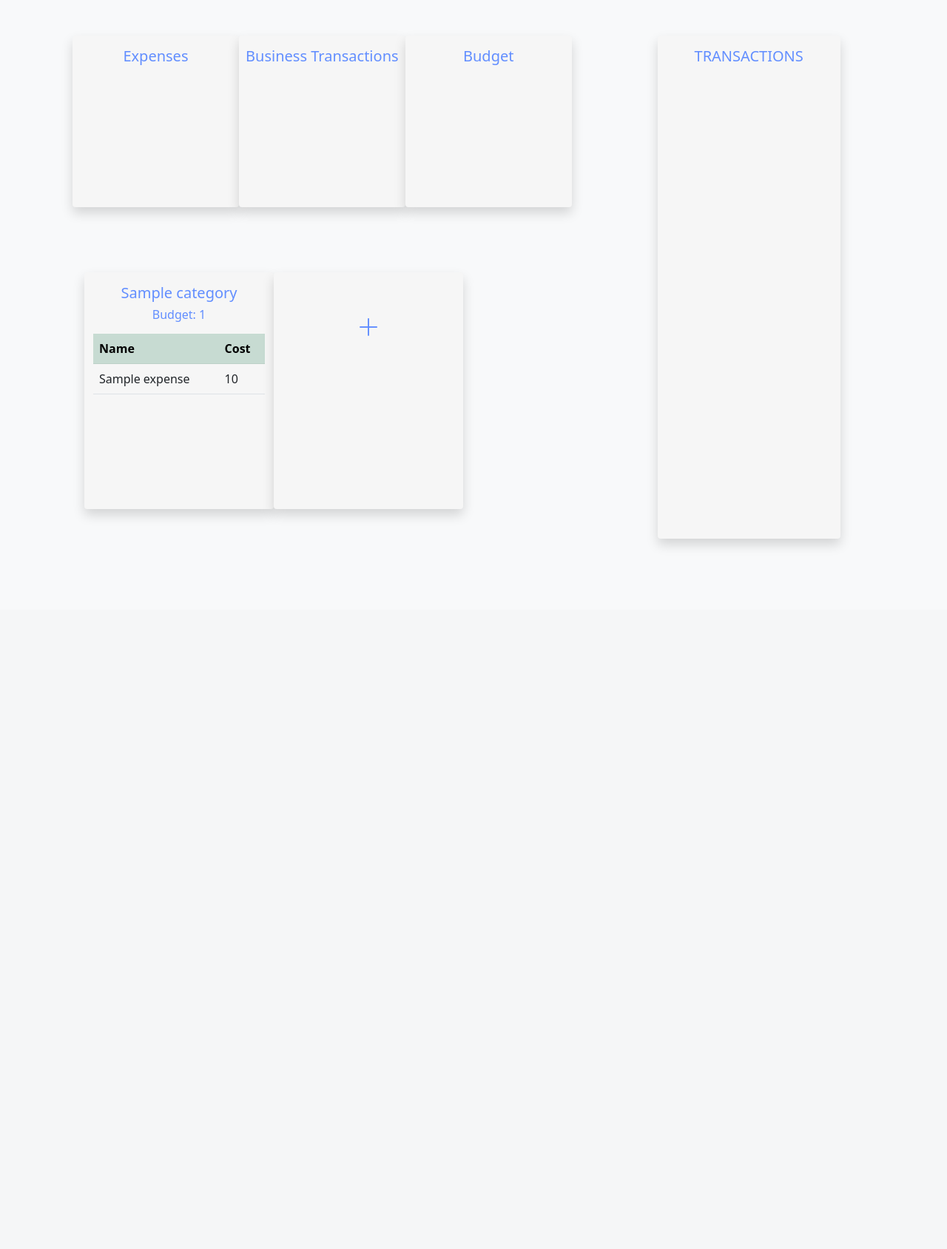
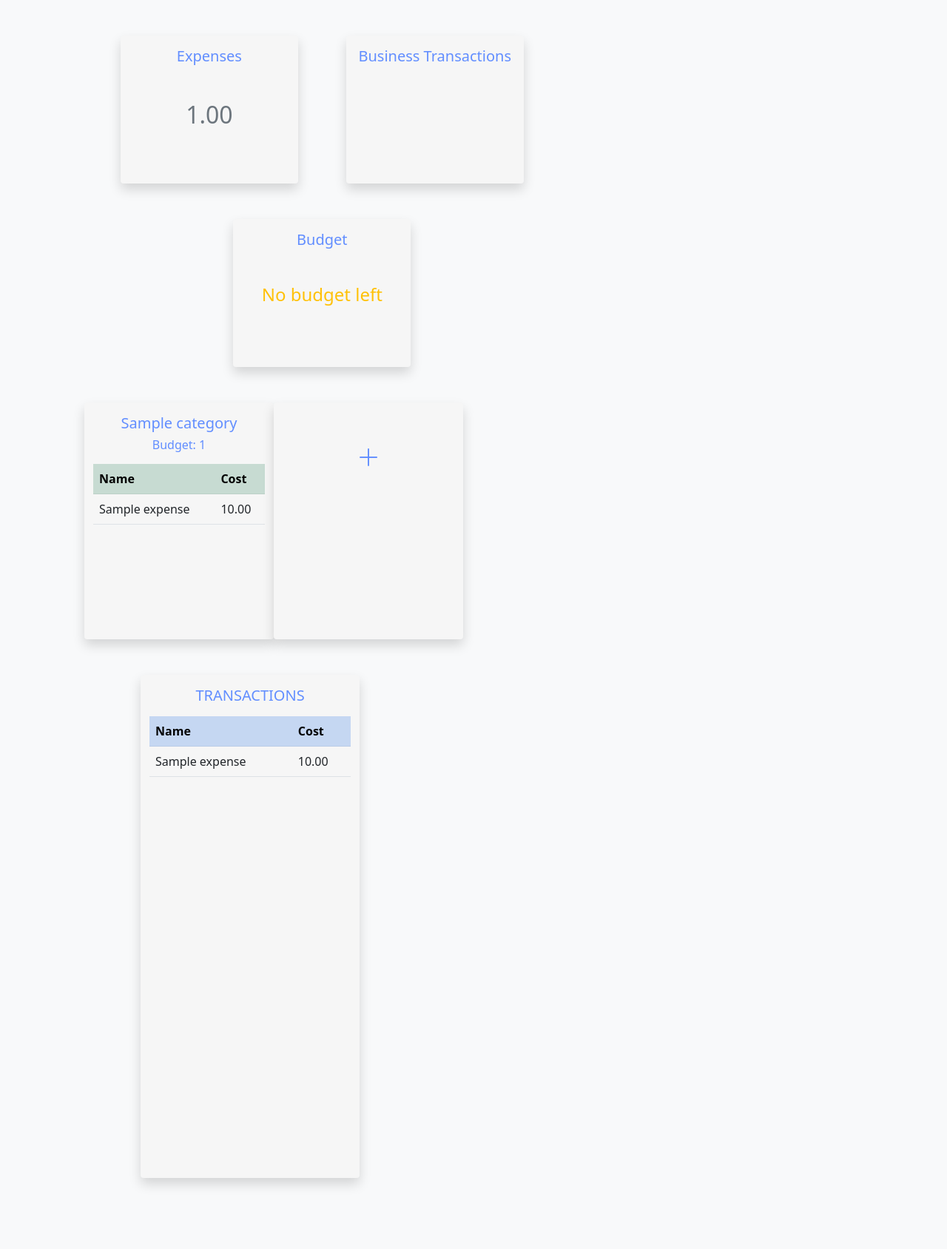
Before and after one commit to 0IUwUL/G-Track, a CodeIgniter app: page /Expense_Tracker_Elec-4/dashboard in a window 1280 px wide. Shown: the part 64-1752 px from the top of the page at 74% size. Before the commit the page ends 802 px from the top, so only its background shows below. Run offline with CodeIgniter, Linux system fonts and the light colour scheme; the visitor is signed in with stand-in values (Sample User, id 1); tables that the repository leaves empty hold one stand-in row (values such as "Sample post").

Commit message:
Dashboard transaction and 2 fill active

```diff
--- a/application/controllers/Pages.php
+++ b/application/controllers/Pages.php
@@ -20,11 +20,16 @@ class Pages extends CI_Controller {
         if($page == 'dashboard'){
             $val["display"] = $this->category->get();
 
+            // for displaying expenses per category
             foreach ($val['display'] as $items){
                 $hold = $this->category->get_expense($items['id']);
                 array_push($val['display'][$j], $hold);
                 $j+=1;
             }
+            $val['total'] = $this->total($val['display']);
+            $val['budget'] = $this->remaining($val);
+            // getting all expenses under the current user
+            $val['transaction'] = $this->expense->get_transaction($this->session->userdata('user_id'));
             $this->load->view("pages/".$page, $val);
         }else
             $this->load->view("pages/".$page);
@@ -37,4 +42,33 @@ class Pages extends CI_Controller {
         $this->load->view("pages/".$hold);
         $this->load->view("template/footer");
     }
+
+    public function total($arr){
+        $sum = 0;
+        foreach ($arr as $items){
+            $sum += $items['expensed'];
+        }
+        return $sum;
+    }
+
+    public function remaining($arr){
+        $bud = 0;
+        foreach ($arr['display'] as $CBud){
+            $bud += $CBud['budget'];
+        }
+        if ($bud < $arr['total']){
+            $det['color'] = "danger";
+            $det['status'] = "Over Expense!";
+            $det['margin'] = 5;
+        }elseif ($bud == $arr['total']){
+            $det['color'] = "warning";
+            $det['status'] = "No budget left";
+            $det['margin'] = 5;
+        }else{
+            $det['color'] = "secondary";
+            $det['status'] = "There is some budget left";
+            $det['margin'] = 4;
+        }
+        return $det;
+    }
 }
--- a/application/models/Category_model.php
+++ b/application/models/Category_model.php
@@ -53,8 +53,6 @@ class Category_model extends CI_Model{
                 ->update('categories');
     }
 
-
-
     public function get_expense($id){
         $this->db->select('*');
         $this->db->from('expense');
--- a/application/models/Expense_model.php
+++ b/application/models/Expense_model.php
@@ -45,6 +45,15 @@ class Expense_model extends CI_Model{
             return false;
         }
     }
+
+    public function get_transaction($id){
+        $this->db->select('name, cost, cat_id');
+        $this->db->from('expense');
+        if($this->db->where('user_id =', $this->session->userdata('user_id'))){
+            $objQuery = $this->db->get();
+            return $objQuery->result_array();
+        }
+    }
 }
 
 ?>
--- a/application/views/pages/dashboard.php
+++ b/application/views/pages/dashboard.php
@@ -6,20 +6,27 @@
     <div class="container my-5">
         <div class="row mx-3">
             <div class="row col-8">
-                <div class="row">
-                    <div class = "status col shadow mb-5 rounded">
+                <div class="row justify-content-evenly">
+                    <div class = "status shadow mb-5 rounded">
                         <div class="row justify-content-center mt-3 h5">
                             Expenses
+                            <div class = "row justify-content-center mt-5 h2 text-secondary">
+                                <?php echo $total ?>.00
+                            </div>
                         </div>
+
                     </div>
-                    <div class = "status col shadow mb-5 rounded">
+                    <div class = "status shadow mb-5 rounded">
                         <div class="row justify-content-center text-center mt-3 h5 text-wrap">
                             Business Transactions
                         </div>
                     </div>
-                    <div class = "status col shadow mb-5 rounded">
+                    <div class = "status shadow mb-5 rounded">
                         <div class="row justify-content-center mt-3 h5">
                             Budget
+                            <div class = "row justify-content-center text-center mt-<?php echo $budget['margin']; ?> h4 text-<?php echo $budget['color']; ?>">
+                                <?php echo $budget['status'] ?>
+                            </div>
                         </div>
                     </div>
                 </div>
@@ -56,7 +63,7 @@
                                 }else{  ?>
                                 <tr>
                                     <td><?php echo $item['name']; ?></td>
-                                    <td><?php echo $item['cost']; ?></td>
+                                    <td><?php echo $item['cost']; ?>.00</td>
                                 </tr>
                                 <?php
                                 }}?>
@@ -75,7 +82,6 @@
                             </div>
                         </div>
                     </div>
-
                 </div>
             </div>
             <div class = "transaction row col-3 justify-content-center">
@@ -83,8 +89,22 @@
                     <div class="row justify-content-center h5 mt-3">
                         TRANSACTIONS
                     </div>
-                    <div class="scroll">
-
+                    <div class="justify-content-evenly mt-3 table_tran">
+                        <table class="table table-striped">
+                            <tr class="table-primary">
+                                <th>Name</th>
+                                <th>Cost</th>
+                            </tr>
+                            <?php
+                                foreach ($transaction as $Elist){
+                            ?>
+                            <tr>
+                                <td><?php echo $Elist['name']; ?></td>
+                                <td><?php echo $Elist['cost']; ?>.00</td>
+                                <td class = "hide"><?php echo $Elist['cat_id']; ?></td>
+                            </tr>
+                            <?php }?>
+                        </table>
                     </div>
                 </div>
             </div>
--- a/application/views/pages/expense_page.php
+++ b/application/views/pages/expense_page.php
@@ -40,8 +40,8 @@
       <table class="table exp_table">
         <tr class="sticky-top bg_header">
           <th class="text-center p-3">Name</th>
+          <th class="text-center p-3">Cost</th>
           <th class="text-center p-3">Date</th>
-          <th class="text-center p-3">Cost</th>
           <th class = "text-center p-3" colspan="2">Actions</th>
         </tr>
         <?php
@@ -54,7 +54,7 @@
         <?php  foreach ($exp_details as $items){ ?>
         <tr class="shadow">
           <td class="text-center p-4"><strong><?php echo $items['name']; ?></strong></td>
-          <td class="text-center p-4"><strong><?php echo $items['cost']; ?></strong></td>
+          <td class="text-center p-4"><strong><?php echo $items['cost']; ?>.00</strong></td>
           <td class="text-center p-4"><strong><?php echo $items['date']; ?></strong></td>
           <td class="text-center p-4"><strong><i class="bi bi-pencil-square h5"
               role="button"
--- a/application/views/template/header.php
+++ b/application/views/template/header.php
@@ -4,7 +4,7 @@
     <meta charset="UTF-8">
     <meta http-equiv="X-UA-Compatible" content="IE=edge">
     <meta name="viewport" content="width=device-width, initial-scale=1.0">
-    <title>ET App</title>
+    <title>G-Track App</title>
     <!--Bootstrap 5 elements link-->
     <!-- CSS only -->
     <link href="https://cdn.jsdelivr.net/npm/bootstrap@5.1.3/dist/css/bootstrap.min.css" rel="stylesheet" integrity="sha384-1BmE4kWBq78iYhFldvKuhfTAU6auU8tT94WrHftjDbrCEXSU1oBoqyl2QvZ6jIW3" crossorigin="anonymous">
--- a/assets/css/style.css
+++ b/assets/css/style.css
@@ -6,8 +6,8 @@
 .status{
     background-color: #F6F6F6;
     color: #628EFF;
-    height: 29vh;
-    width: 100%;
+    height: 25vh;
+    width: 15rem;
 }
 
 .list{
@@ -30,7 +30,18 @@
 }
 
 .transaction{
-  margin: 0 0 0 5rem
+  margin: 0 0 0 5rem;
+  width: 20rem;
+}
+
+.table_tran{
+    height: 90%;
+    overflow-x: hidden;
+    overflow-y: scroll;
+}
+
+.hide{
+    display: none;
 }
 
   /* for expense */
```
